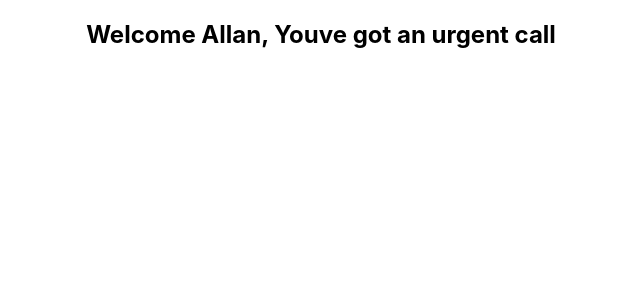
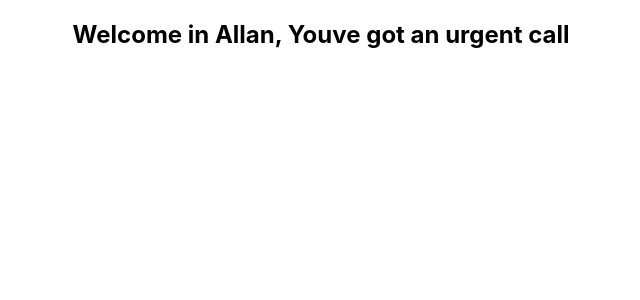
Before and after one commit to kiche-allan/React-Typescrypt, a React (Create React App) app: page / in a window 1280 px wide. Shown: the top 300 px of the page, without its empty margins (319-959 px from the left). Built offline with nearby package versions, Linux system fonts and the light colour scheme.

Commit message:
made change in greet component

```diff
--- a/src/components/Greet.tsx
+++ b/src/components/Greet.tsx
@@ -3,7 +3,7 @@ import { ReactElement, JSXElementConstructor, ReactFragment, ReactPortal } from
 export const Greet =(props: { name: string | number | boolean | ReactElement<any, string | JSXElementConstructor<any>> | ReactFragment | ReactPortal | null | undefined }) => {
     return (
         <div>
-            <h2>Welcome {props.name}, Youve got an urgent call</h2>
+            <h2>Welcome in {props.name}, Youve got an urgent call</h2>
         </div>
     )
 }
```
